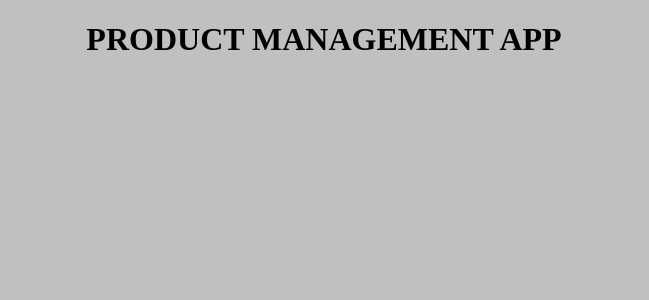
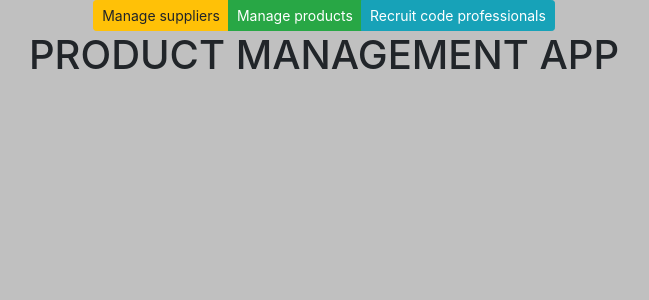
Before and after one commit to FelixJustice/django-kurssi-projekti, a Django app: page / in a window 1280 px wide. Shown: the top 300 px of the page, without its empty margins (316-965 px from the left). Run offline with Django 3.2, Linux system fonts and the light colour scheme; some libraries are stand-ins or nearby versions.

Commit message:
navigointi ok sivujen välillä

```diff
--- a/app/templates/index.html
+++ b/app/templates/index.html
@@ -4,6 +4,12 @@
 <head>
     <meta charset="UTF-8">
     <meta name="viewport" content="width=device-width, initial-scale=1.0">
+
+    <link rel="stylesheet" href="https://stackpath.bootstrapcdn.com/bootstrap/4.5.0/css/bootstrap.min.css"
+        integrity="sha384-9aIt2nRpC12Uk9gS9baDl411NQApFmC26EwAOH8WgZl5MYYxFfc+NcPb1dKGj7Sk" crossorigin="anonymous">
+
+    <link rel="stylesheet" href="https://cdnjs.cloudflare.com/ajax/libs/font-awesome/5.11.2/css/all.min.css">
+
 </head>
 
 <body style="background-color: silver">
--- a/app/templates/landingpage.html
+++ b/app/templates/landingpage.html
@@ -2,6 +2,12 @@
 
 {% block content %}
 
+<div class="btn-group" role="group">
+    <a class="btn btn-warning btn-sm" href="/suppliers">Manage suppliers</a>
+    <a class="btn btn-success btn-sm" href="/products">Manage products</a>
+    <a class="btn btn-info btn-sm" href="http://careeria.fi">Recruit code professionals</a>
+</div>
+
 <h1>PRODUCT MANAGEMENT APP</h1>
 
 {% endblock content %}
--- a/app/urls.py
+++ b/app/urls.py
@@ -1,6 +1,8 @@
 from django.urls import path
-from .views import landingview
+from .views import landingview, productlistview, supplierlistview
 
 urlpatterns = [
     path('', landingview),
+    path('suppliers/', supplierlistview),
+    path('products/', productlistview)
 ]
--- a/app/views.py
+++ b/app/views.py
@@ -1,4 +1,15 @@
 from django.shortcuts import render
+from .models import Supplier, Product
 
 def landingview(request):
     return render (request, "landingpage.html")
+
+def supplierlistview(request):
+    supplierlist = Supplier.objects.all()
+    context = {'suppliers': supplierlist}
+    return render (request, "suppliers.html", context)
+
+def productlistview(request):
+    productlist = Product.objects.all()
+    context = {'products': productlist}
+    return render (request, "products.html", context)
```
Also changed, not shown: app/templates/products.html (added, +7 -0 lines), app/templates/suppliers.html (added, +7 -0 lines).
